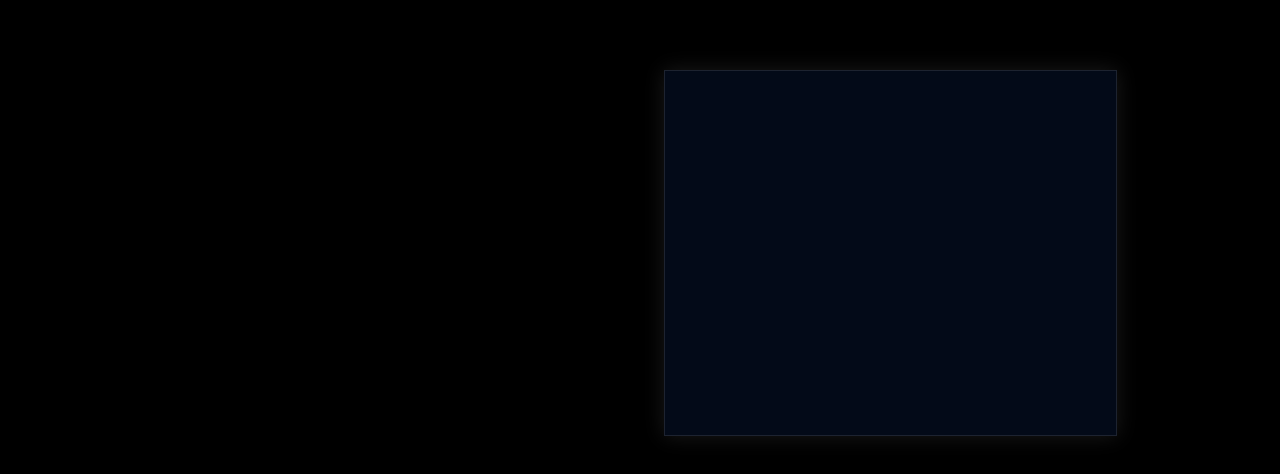
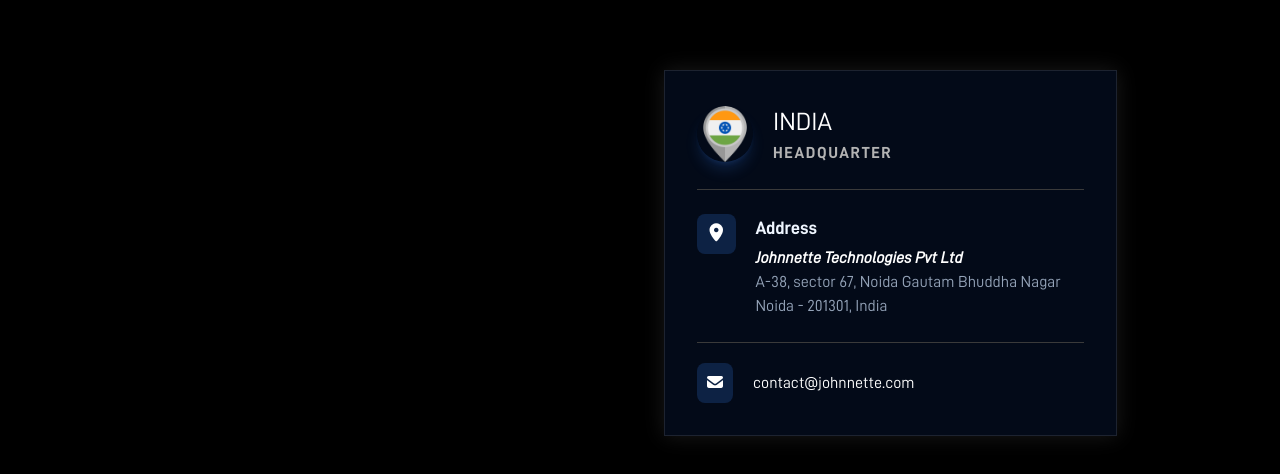
Before and after one commit to Hell0Ankit/johnnette, a React (Vite) app: page /contact in a window 1280 px wide. Shown: the part 570-1044 px from the top of the page. Built offline with nearby package versions, Linux system fonts and the light colour scheme.

Commit message:
Initial Commit

```diff
--- a/src/Pages/Contact.jsx
+++ b/src/Pages/Contact.jsx
@@ -15,9 +15,6 @@
 import { useGSAP } from "@gsap/react";
 import { initAnimations } from "../animations/animation.js";
 
-
-
-
 const Contact = () => {
     const { hash } = useLocation();
 
@@ -32,8 +29,6 @@
 useGSAP(() => {
             initAnimations();
         })
-
-
   return (
      <Layout title="Contact | Johnnette Technologies">
         <section className="section-custom">
@@ -53,8 +48,8 @@
                 {/* Right Side: Locations */}
                 <div className="flex flex-col space-y-8">
                     {/* --- LOCATION 1: HEADQUARTER --- */}
-                    <div className="bg-blue-600/10 p-8 card  hover:bg-blue-600/20 transition-all duration-300 group">
-                        <div className="fade-up flex items-center gap-5 pb-6 mb-6 border-b border-[#3a3a3a]">
+                    <div className="fade-up bg-blue-600/10 p-8 card  hover:bg-blue-600/20 transition-all duration-300 group">
+                        <div className=" flex items-center gap-5 pb-6 mb-6 border-b border-[#3a3a3a]">
                             <div className="flex-shrink-0">
                                 <img
                                     src={map_pin}
@@ -68,7 +63,7 @@
                                 </div>
                         </div>
 
-                        <div className="fade-up space-y-6">
+                        <div className=" space-y-6">
                             <div className="flex gap-5 items-start">
                                 <div className="bg-blue-500/20 p-2 rounded-lg">
                                     <i className="fa-solid fa-location-dot text-[#ffff] text-lg"></i>
@@ -99,7 +94,7 @@
                     <div className="fade-up bg-emerald-600/10 p-8 card border border-emerald-500/20 hover:bg-emerald-600/20 transition-all duration-300 group">
                         <div className="flex items-center gap-5 pb-6 mb-6 border-b border-[#3a3a3a]">
                             <div className="flex-shrink-0">
-                                 <img
+                                <img
                                     src={map_pin}
                                     alt="India Flag"
                                     className="w-14 h-14 rounded-full object-cover group-hover:scale-110 transition-transform duration-300 shadow-lg shadow-blue-500/20"
```
